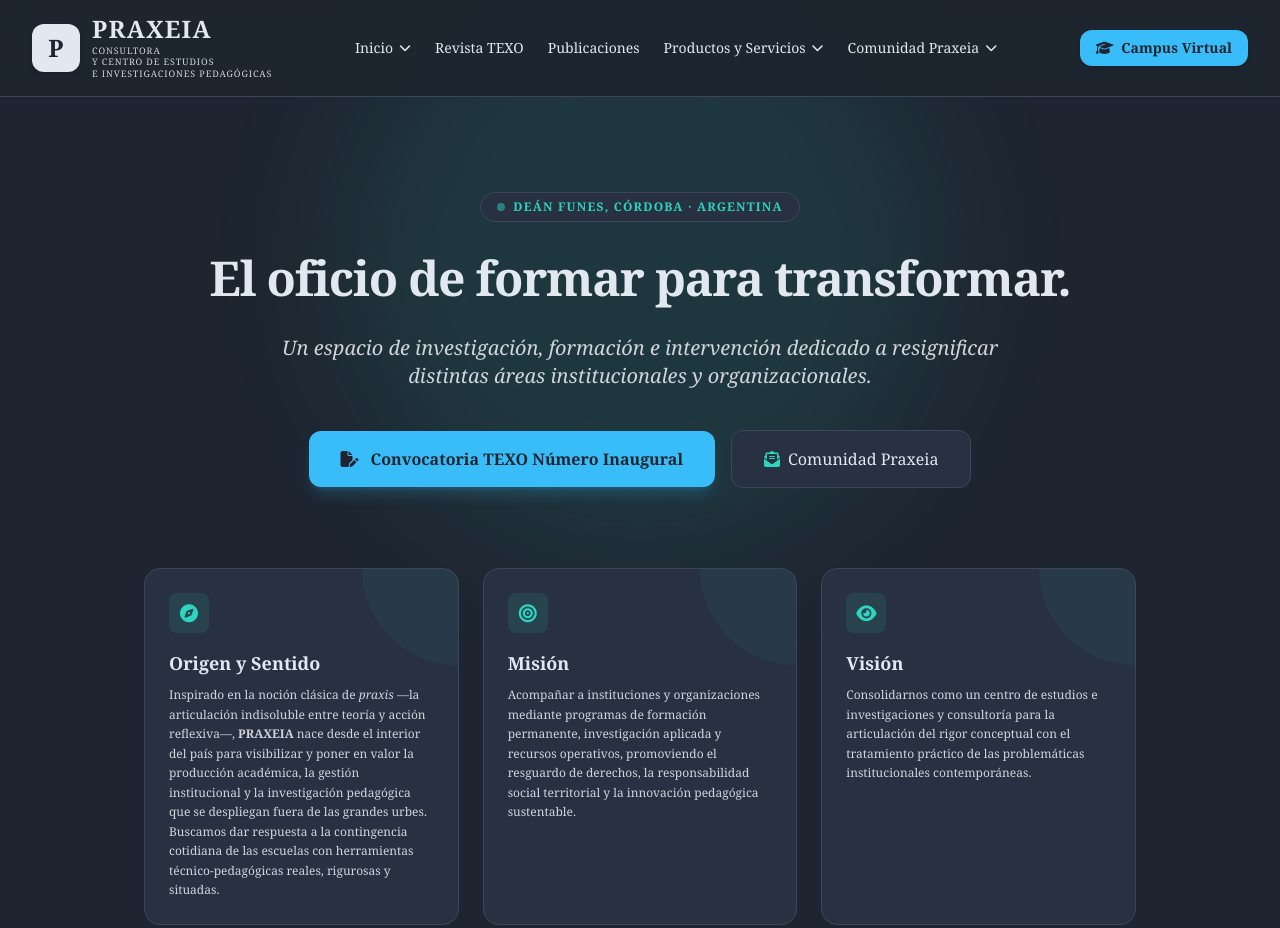
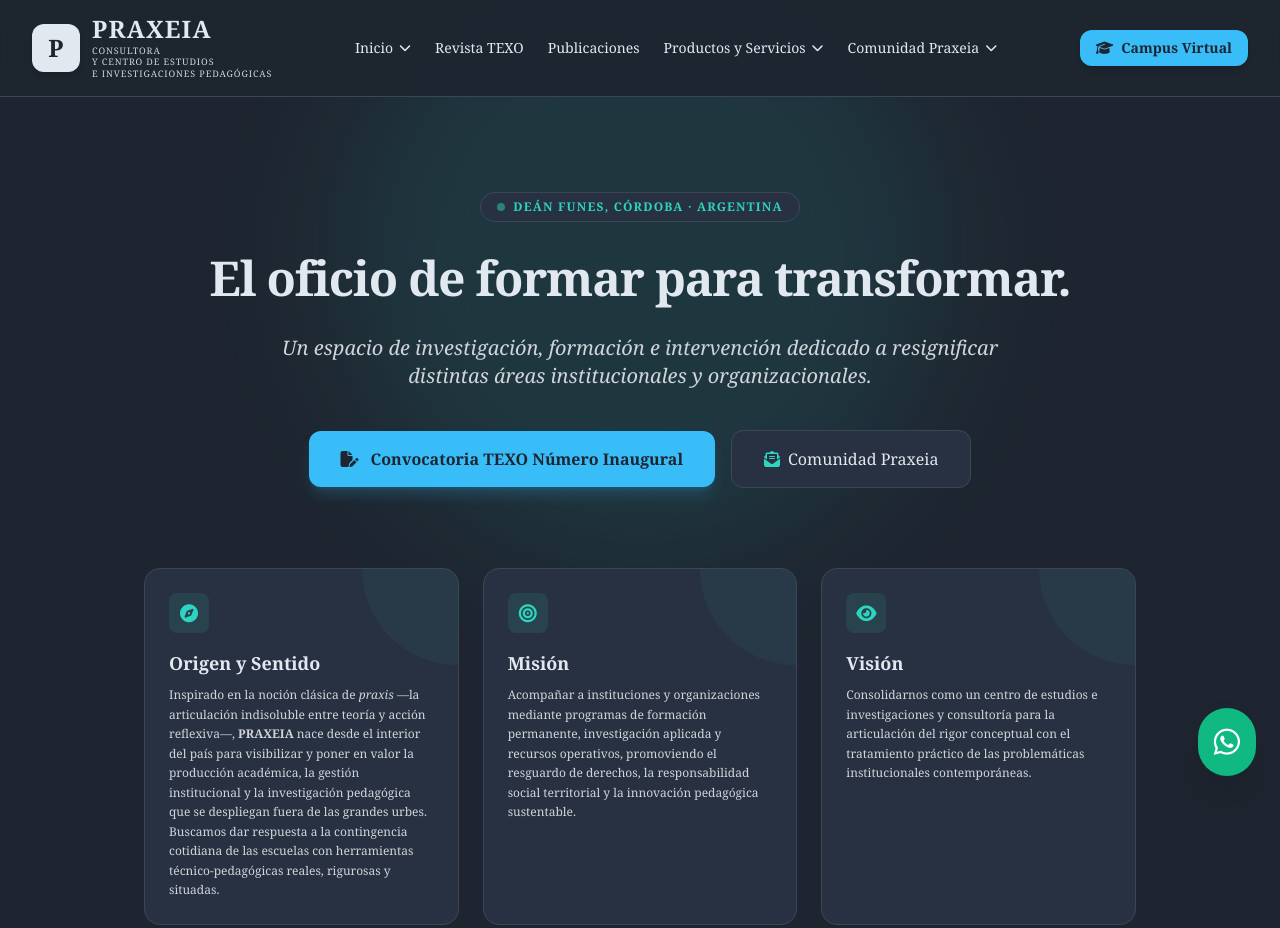
Before and after one commit to praxeiaccei-crypto/praxeia-web, a plain HTML site: page index.html in a window 1280 px wide. Shown: the top 928 px of the page. Drawn offline with nearby package versions, Linux system fonts and the light colour scheme.

Commit message:
Update index.html

```diff
--- a/index.html
+++ b/index.html
@@ -588,5 +588,20 @@
     </div>
   </footer>
 
+  <!-- BOTÓN FLOTANTE DE WHATSAPP -->
+<a href="https://wa.me/5493521540681?text=Hola,%20me%20gustaría%20recibir%20más%20información%20sobre%20las%20propuestas%20y%20diplomados%20de%20Praxeia."
+   target="_blank"
+   class="fixed bottom-6 right-6 z-50 bg-emerald-500 hover:bg-emerald-600 text-white p-4 rounded-full shadow-2xl transition-all duration-300 flex items-center justify-center group"
+   aria-label="Contactar por WhatsApp">
+
+  <!-- Icono de WhatsApp con tamaño optimizado y animación al pasar el cursor -->
+  <i class="fa-brands fa-whatsapp text-3xl group-hover:scale-110 transition-transform duration-300"></i>
+
+  <!-- Texto opcional desplegable al pasar el mouse (Tooltip) -->
+  <span class="max-w-0 overflow-hidden whitespace-nowrap group-hover:max-w-xs transition-all duration-500 ease-in-out text-sm font-medium px-0 group-hover:px-2">
+    ¡Escribinos!
+  </span>
+</a>
+
 </body>
 </html>
```
